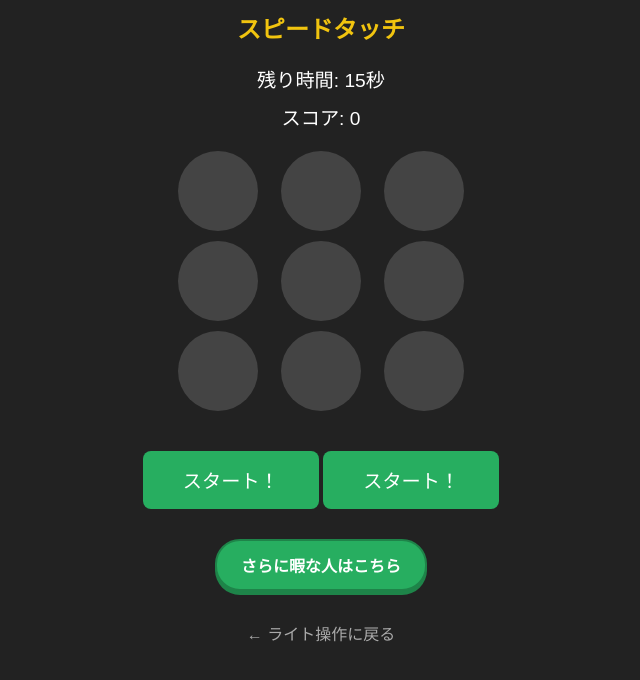
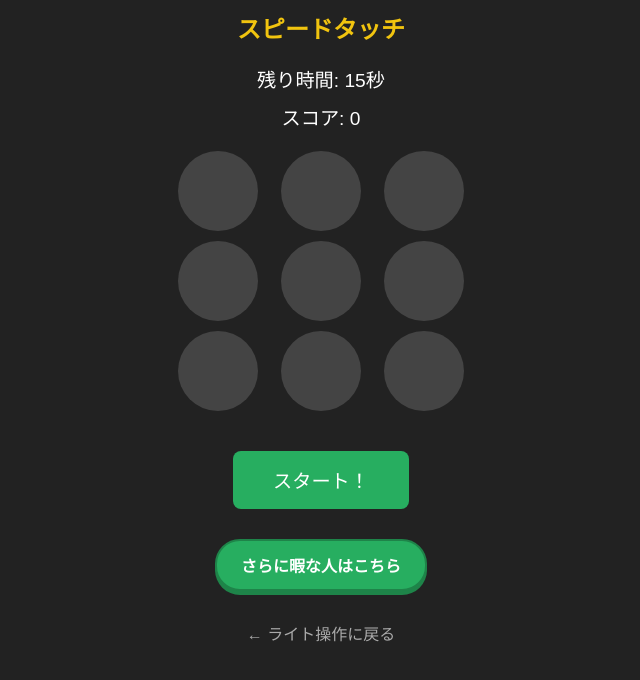
Before and after one commit to Keisuke71/Flashlight-Controller, a website: page public/game.html in a window 1280 px wide. Shown: the whole page, without its empty margins (319-959 px from the left). Drawn offline with Linux system fonts and the light colour scheme.

Commit message:
button fix

```diff
--- a/public/game.html
+++ b/public/game.html
@@ -57,8 +57,6 @@
 
     <div class="grid-container" id="grid">
         </div>
-
-    <button id="startBtn" onclick="startGame()">スタート！</button>
 
     <button id="startBtn" onclick="startGame()">スタート！</button>
 
```
